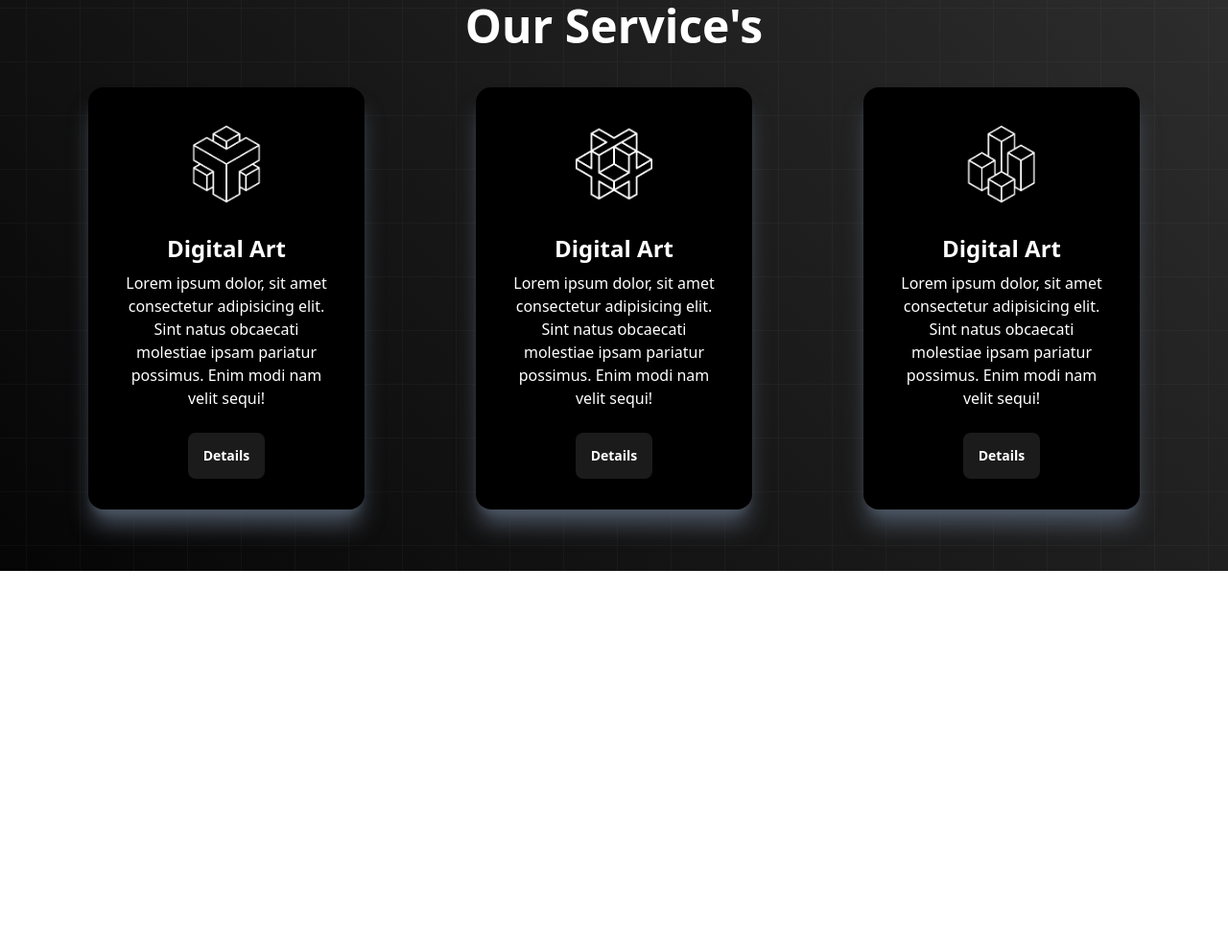
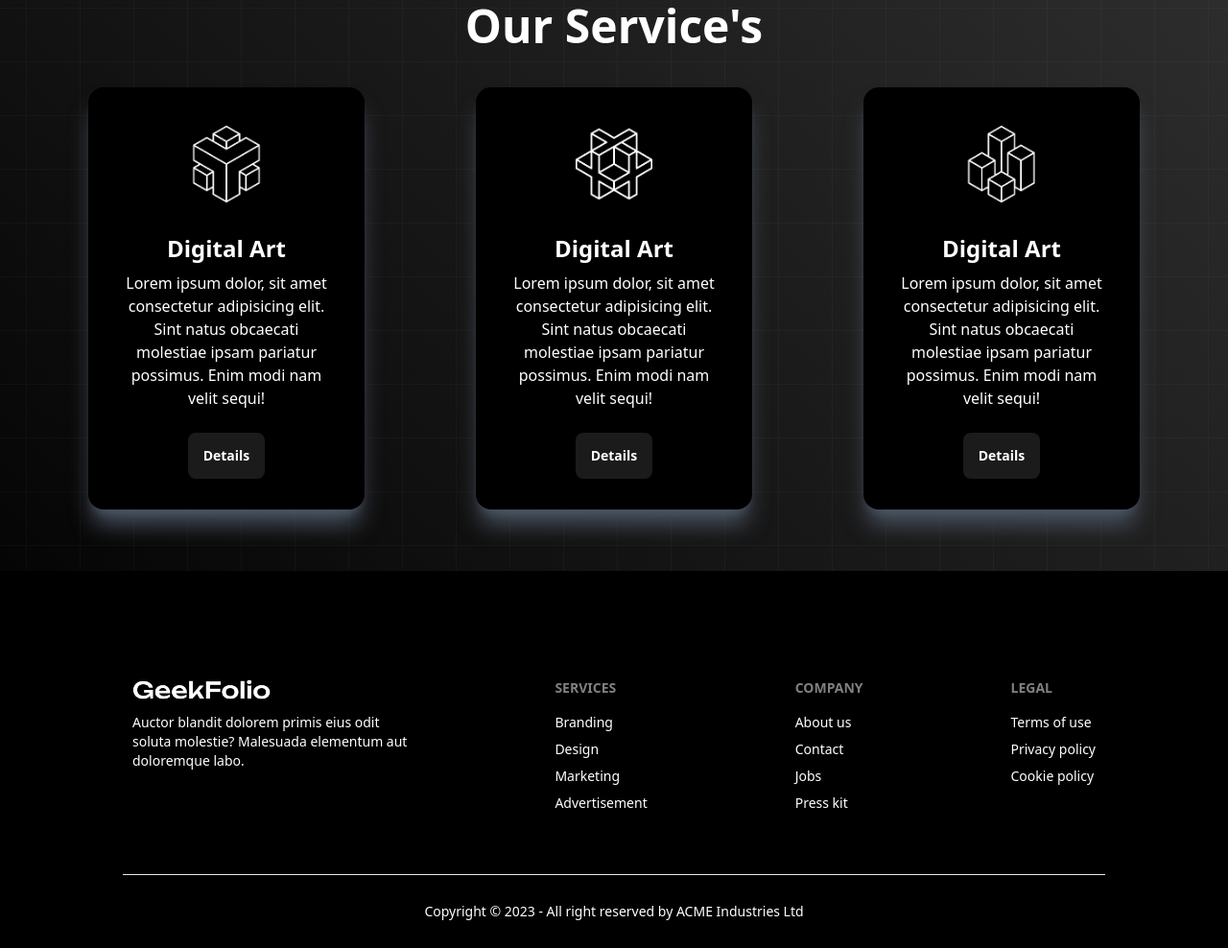
Before and after one commit to Shahidul-Islam-Jony/Digital-Products, a plain HTML site: page index.html in a window 1280 px wide. Shown: the part 1389-2377 px from the top of the page at 96% size. Before the commit the page ends 2048 px from the top, so only its background shows below. Drawn offline with nearby package versions, Linux system fonts and the light colour scheme.

Commit message:
footer section done

```diff
--- a/index.html
+++ b/index.html
@@ -77,7 +77,8 @@
         </div>
         <!-- About us section ends here -->
         <!-- Our services section start here -->
-        <div class="my-80 lg:my-16  h-fit py-16" style="background: url(images/background.png),linear-gradient(45deg,rgb(5,5,5),#2e2e2e)">
+        <div class="mt-80 lg:mt-16  h-fit py-16"
+            style="background: url(images/background.png),linear-gradient(45deg,rgb(5,5,5),#2e2e2e)">
             <h1 class="text-5xl text-center text-white pb-10 font-bold">Our Service's</h1>
             <!-- card design -->
             <div class="flex flex-col gap-6 lg:flex-row items-center justify-evenly">
@@ -88,7 +89,8 @@
                     </figure>
                     <div class="card-body items-center text-center">
                         <h2 class="card-title text-2xl font-bold">Digital Art</h2>
-                      <p>Lorem ipsum dolor, sit amet consectetur adipisicing elit. Sint natus obcaecati molestiae ipsam pariatur possimus. Enim modi nam velit sequi!</p>
+                        <p>Lorem ipsum dolor, sit amet consectetur adipisicing elit. Sint natus obcaecati molestiae
+                            ipsam pariatur possimus. Enim modi nam velit sequi!</p>
                         <div class="card-actions">
                             <button class="btn bg-[#1c1b1b] text-white capitalize border-none mt-4">details</button>
                         </div>
@@ -101,7 +103,8 @@
                     </figure>
                     <div class="card-body items-center text-center">
                         <h2 class="card-title text-2xl font-bold">Digital Art</h2>
-                      <p>Lorem ipsum dolor, sit amet consectetur adipisicing elit. Sint natus obcaecati molestiae ipsam pariatur possimus. Enim modi nam velit sequi!</p>
+                        <p>Lorem ipsum dolor, sit amet consectetur adipisicing elit. Sint natus obcaecati molestiae
+                            ipsam pariatur possimus. Enim modi nam velit sequi!</p>
                         <div class="card-actions">
                             <button class="btn bg-[#1c1b1b] text-white capitalize border-none mt-4">details</button>
                         </div>
@@ -114,7 +117,8 @@
                     </figure>
                     <div class="card-body items-center text-center">
                         <h2 class="card-title text-2xl font-bold">Digital Art</h2>
-                      <p>Lorem ipsum dolor, sit amet consectetur adipisicing elit. Sint natus obcaecati molestiae ipsam pariatur possimus. Enim modi nam velit sequi!</p>
+                        <p>Lorem ipsum dolor, sit amet consectetur adipisicing elit. Sint natus obcaecati molestiae
+                            ipsam pariatur possimus. Enim modi nam velit sequi!</p>
                         <div class="card-actions">
                             <button class="btn bg-[#1c1b1b] text-white capitalize border-none mt-4">details</button>
                         </div>
@@ -126,8 +130,39 @@
     </main>
     <!-- main section ends here -->
     <!-- footer section start here -->
-    <footer>
-
+    <footer class=" bg-black text-white">
+        <div class="footer justify-evenly pt-28 pb-16">
+            <div>
+                <img class="w-36" src="logo/logo-light.png" alt="">
+                <p>Auctor blandit dolorem primis eius odit<br> soluta molestie? Malesuada elementum aut<br>doloremque labo.</p>
+            </div>
+            <div>
+                <span class="footer-title">Services</span>
+                <a class="link link-hover">Branding</a>
+                <a class="link link-hover">Design</a>
+                <a class="link link-hover">Marketing</a>
+                <a class="link link-hover">Advertisement</a>
+            </div>
+            <div>
+                <span class="footer-title">Company</span>
+                <a class="link link-hover">About us</a>
+                <a class="link link-hover">Contact</a>
+                <a class="link link-hover">Jobs</a>
+                <a class="link link-hover">Press kit</a>
+            </div>
+            <div>
+                <span class="footer-title">Legal</span>
+                <a class="link link-hover">Terms of use</a>
+                <a class="link link-hover">Privacy policy</a>
+                <a class="link link-hover">Cookie policy</a>
+            </div>
+        </div>
+        <hr class="w-4/5 m-auto">
+        <div class="footer footer-center p-7">
+            <div>
+              <p>Copyright © 2023 - All right reserved by ACME Industries Ltd</p>
+            </div>
+          </div>
     </footer>
     <!-- footer section ends here -->
 </body>
```
Lines whose indentation alone changed are shown as unchanged.
